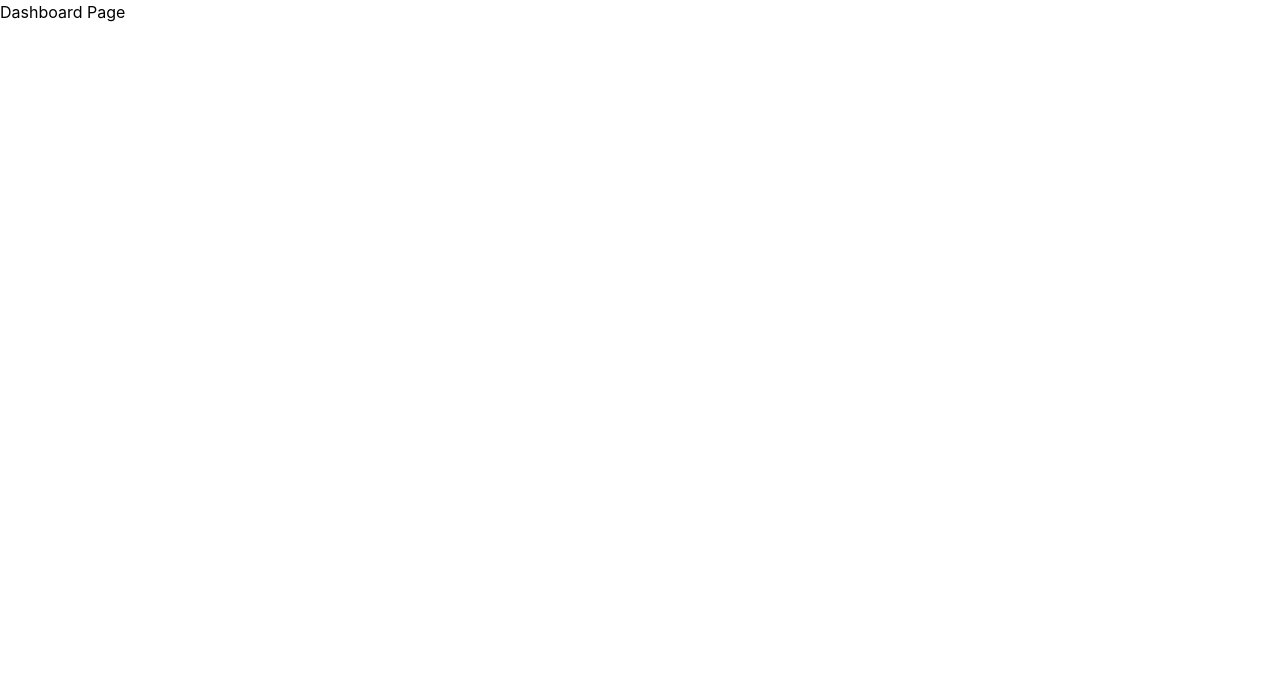
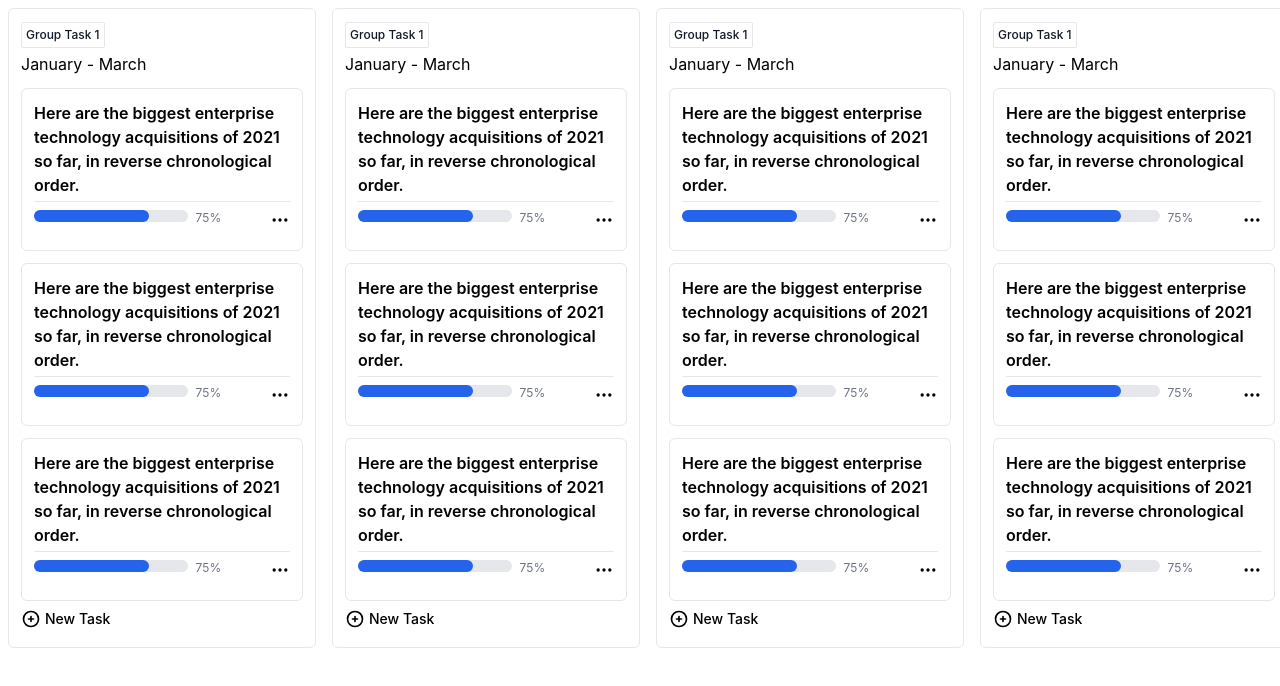
Before and after one commit to dyvapandhu/react-kanban, a React (Create React App) app: page / in a window 1280 px wide. Shown: the top 686 px of the page. Built offline with nearby package versions, Linux system fonts and the light colour scheme.

Commit message:
[ADD] Kanban components

```diff
--- /dev/null
+++ b/src/components/kanban/GroupCard.js
@@ -0,0 +1,41 @@
+import ItemCard from "./ItemCard";
+
+function GroupCard() {
+  return (
+    <div className="block p-3 max-w-sm bg-white rounded-md border border-gray-200 hover:bg-gray-100 ">
+      <button
+        type="button"
+        disabled
+        className="py-1 px-1 text-xs font-medium text-gray-900 focus:outline-none bg-white rounded-sm border border-gray-200"
+      >
+        Group Task 1
+      </button>
+      <p className="mt-1 mb-2">January - March</p>
+      <ItemCard className="mb-2" />
+      <ItemCard className="mb-2" />
+      <ItemCard className="mb-2" />
+      <button
+        type="button"
+        className="mt-1 focus:ring-4 focus:outline-none font-medium text-sm mt-2 inline-flex"
+      >
+        <svg
+          className="w-5 h-5 mr-1"
+          fill="none"
+          stroke="currentColor"
+          viewBox="0 0 24 24"
+          xmlns="http://www.w3.org/2000/svg"
+        >
+          <path
+            strokeLinecap="round"
+            strokeLinejoin="round"
+            strokeWidth="2"
+            d="M12 9v3m0 0v3m0-3h3m-3 0H9m12 0a9 9 0 11-18 0 9 9 0 0118 0z"
+          ></path>
+        </svg>
+        <span>New Task</span>
+      </button>
+    </div>
+  );
+}
+
+export default GroupCard;
--- /dev/null
+++ b/src/components/kanban/ItemCard.js
@@ -0,0 +1,48 @@
+function ItemCard() {
+  return (
+    <div className="mt-3 block p-3 max-w-sm bg-white rounded-md border border-gray-200 hover:bg-gray-100 ">
+      <p className="font-semibold">
+        Here are the biggest enterprise technology acquisitions of 2021 so far,
+        in reverse chronological order.
+      </p>
+      <hr className="mt-1 mb-2" />
+      <div className="flex flex-row">
+        <div className="basis-3/4">
+          <div className="mb-4 w-full h-3 bg-gray-200 rounded-full">
+            <div
+              className="h-3 bg-blue-600 rounded-full dark:bg-blue-500"
+              style={{ width: `${75}%` }}
+            ></div>
+          </div>
+        </div>
+        <div className="basis-1/4">
+          <p className="ml-2 mr-2 text-xs text-gray-500">75%</p>
+        </div>
+        <div className="basis-1/4 text-right">
+          <button
+            id="dropdownMenu"
+            type="button"
+            className="focus:ring-4 focus:outline-none font-medium text-sm inline-flex"
+          >
+            <svg
+              className="w-5 h-5"
+              fill="none"
+              stroke="currentColor"
+              viewBox="0 0 24 24"
+              xmlns="http://www.w3.org/2000/svg"
+            >
+              <path
+                strokeLinecap="round"
+                strokeLinejoin="round"
+                strokeWidth="2"
+                d="M5 12h.01M12 12h.01M19 12h.01M6 12a1 1 0 11-2 0 1 1 0 012 0zm7 0a1 1 0 11-2 0 1 1 0 012 0zm7 0a1 1 0 11-2 0 1 1 0 012 0z"
+              ></path>
+            </svg>
+          </button>
+        </div>
+      </div>
+    </div>
+  );
+}
+
+export default ItemCard;
--- a/src/pages/Dashboard.js
+++ b/src/pages/Dashboard.js
@@ -1,5 +1,16 @@
+import GroupCard from "../components/kanban/GroupCard";
+
 function DashboardPage() {
-  return <h1>Dashboard Page</h1>;
+  return (
+    <div className="container m-2">
+      <div className="grid grid-cols-4 gap-4">
+        <GroupCard />
+        <GroupCard />
+        <GroupCard />
+        <GroupCard />
+      </div>
+    </div>
+  );
 }
 
 export default DashboardPage;
```
